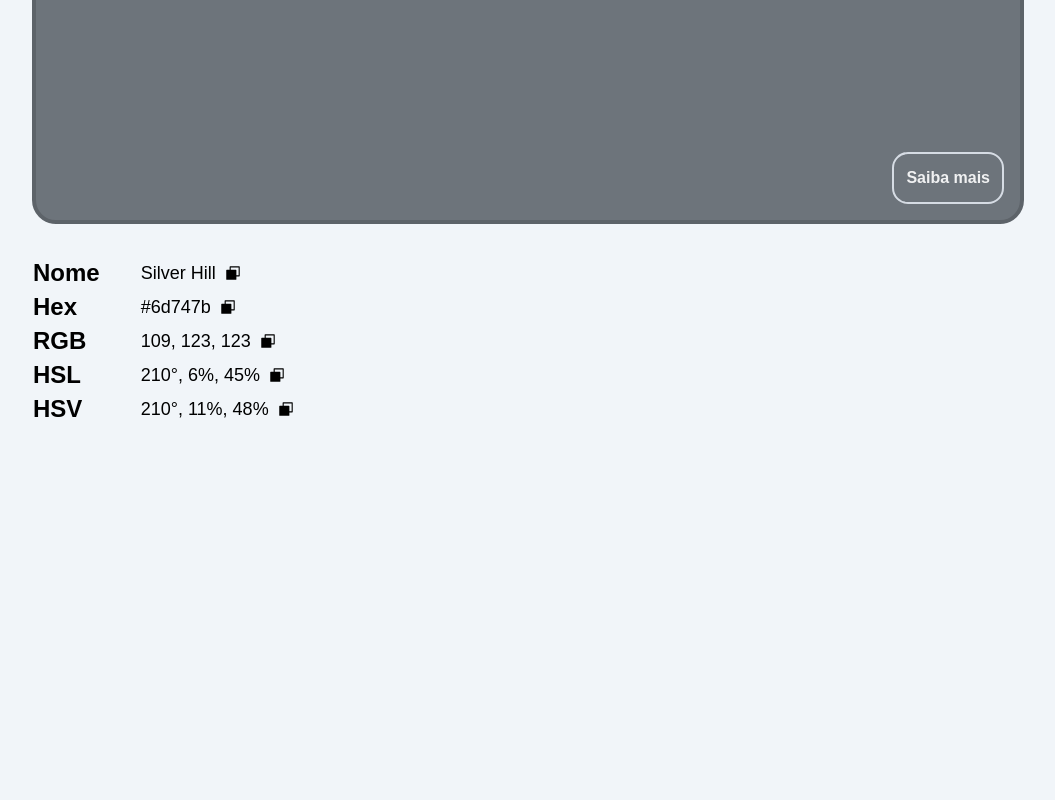
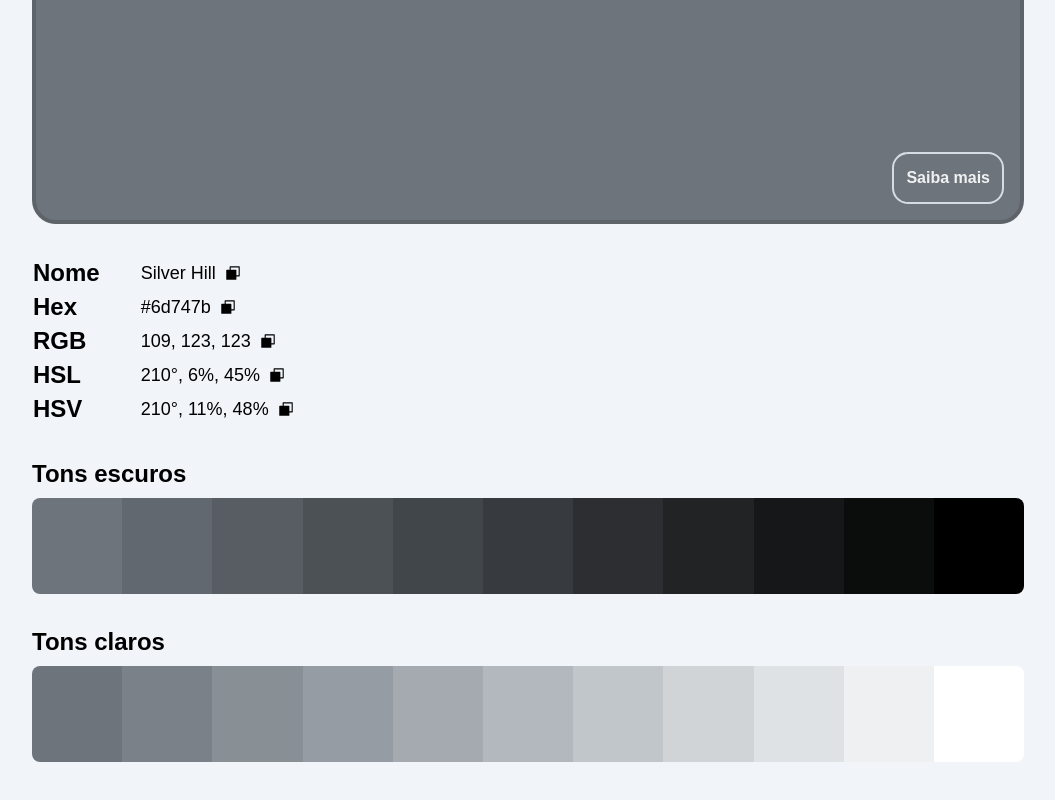
Before and after one commit to gukodev/pyro, a Next.js app: page / in a window 1280 px wide. Shown: the part 288-1088 px from the top of the page, without its empty margins (112-1167 px from the left). Before the commit the page ends 800 px from the top, so only its background shows below. Built offline with nearby package versions, Linux system fonts and the light colour scheme; a web font is replaced by a local one.

Commit message:
Add palletes

```diff
--- a/src/app/page.tsx
+++ b/src/app/page.tsx
@@ -1,6 +1,7 @@
 import Button from '@/components/Button'
 import ColorCard from '@/components/FeaturedColor/ColorCard'
 import FeaturedColorInfo from '@/components/FeaturedColor/FeaturedColorInfo'
+import Pallete from '@/components/Pallete'
 import { getRandomColor } from '@/util/color'
 import { Palette, Shuffle } from './../assets/icons'
 
@@ -8,7 +9,7 @@ export default async function Home() {
     const data = await getRandomColor()
 
     return (
-        <main>
+        <main className='mb-48'>
             <div className='w-full max-w-screen-lg mx-auto px-4'>
                 <div className='py-6 border-b-4 border-slate-200 flex items-center justify-between mb-8'>
                     <h1 className='text-4xl font-bold'>🔥 pyro</h1>
@@ -30,6 +31,14 @@ export default async function Home() {
                     </div>
                     <ColorCard data={data} />
                     <FeaturedColorInfo data={data} />
+                    <div className='flex flex-col gap-2'>
+                        <h1 className='text-2xl font-bold'>Tons escuros</h1>
+                        <Pallete colors={data.shades} linkColors />
+                    </div>
+                    <div className='flex flex-col gap-2'>
+                        <h1 className='text-2xl font-bold'>Tons claros</h1>
+                        <Pallete colors={data.tints} linkColors />
+                    </div>
                 </div>
             </div>
         </main>
```
